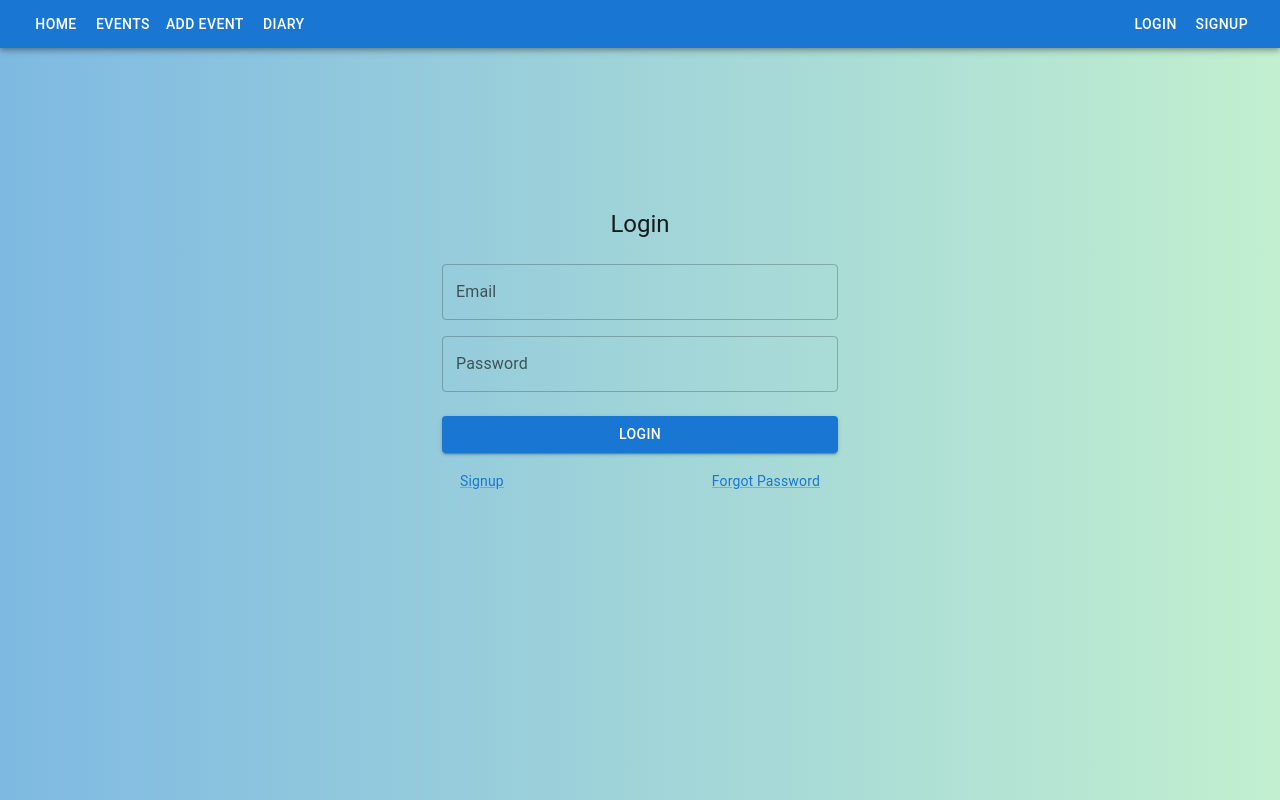
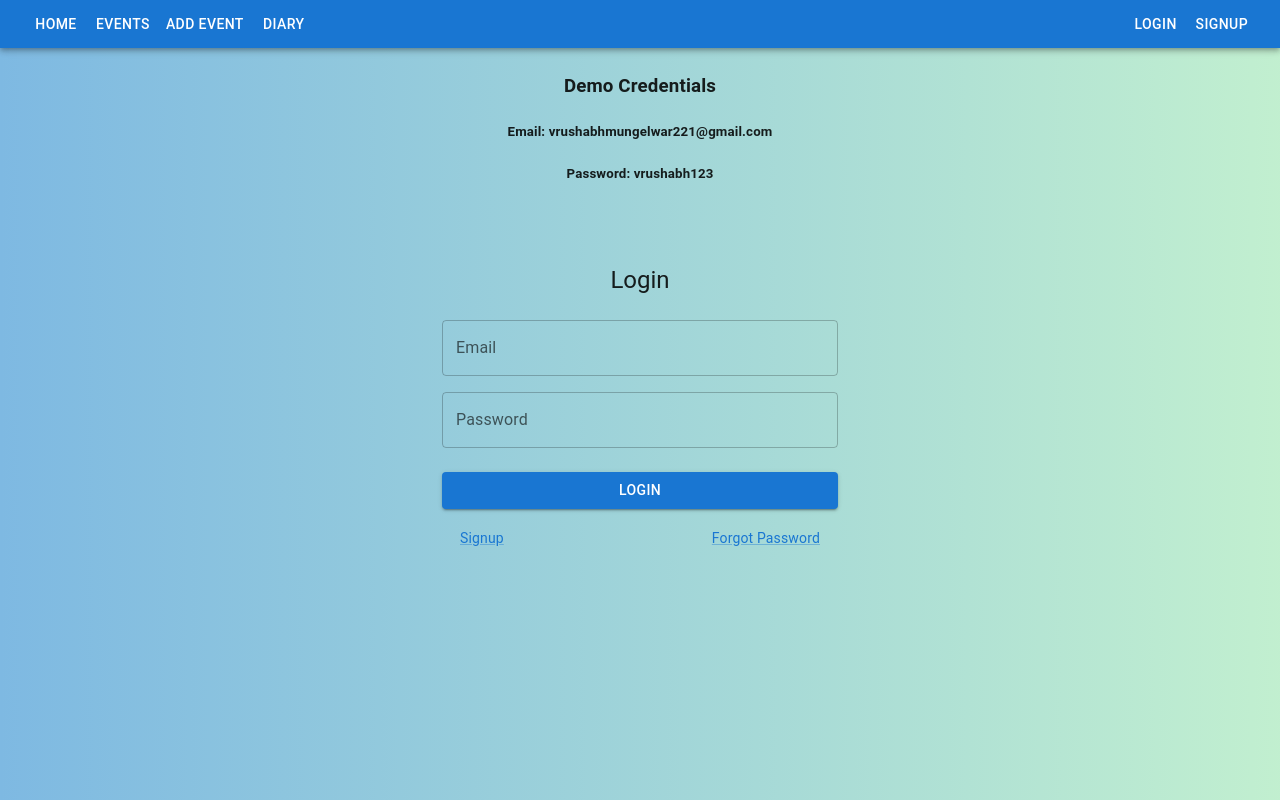
Before and after one commit to vrushabhmungelwar/diary-manager, a React (Create React App) app: page / in a window 1280 px wide. Shown: the top 800 px of the page. Built offline with nearby package versions, Linux system fonts and the light colour scheme; the HTML template or start-up script is replaced by a standard one.

Commit message:
demo credentials

```diff
--- a/src/routes/login.js
+++ b/src/routes/login.js
@@ -61,12 +61,17 @@ export function Login() {
 
   return (
     <div>
+    <div className="demo">
+          <h3>Demo Credentials</h3>
+          <h5>Email: vrushabhmungelwar221@gmail.com</h5>
+          <h5>Password: vrushabh123</h5>
+        </div>
       <ThemeProvider theme={theme}>
         <Container component="main" maxWidth="xs">
           <CssBaseline />
           <Box
             sx={{
-              marginTop: 20,
+              marginTop: 10,
               display: "flex",
               flexDirection: "column",
               alignItems: "center",
```
